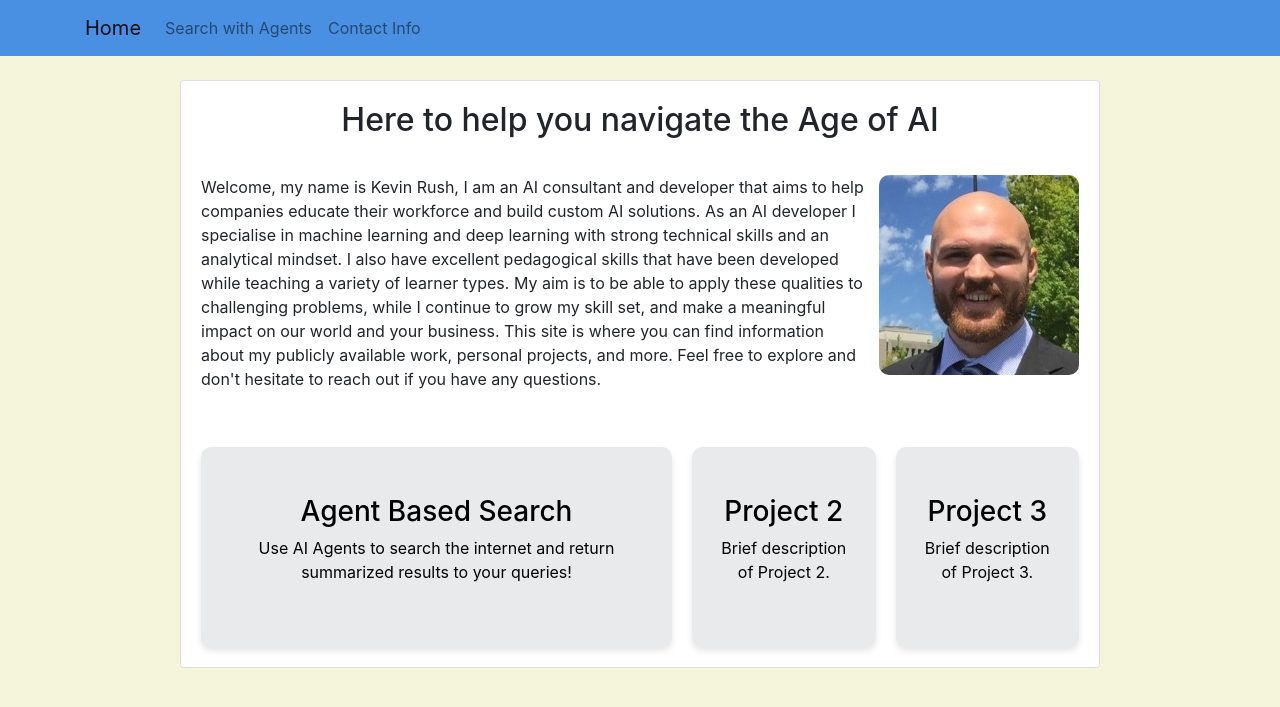
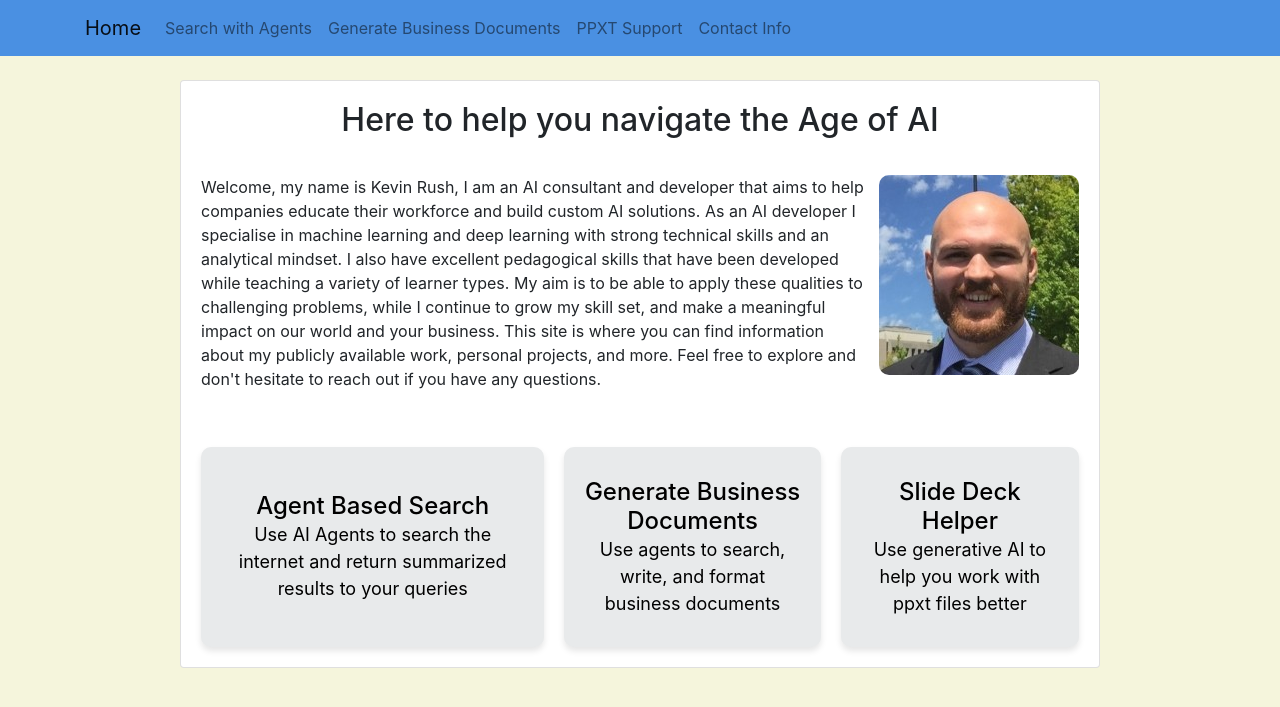
Before and after one commit to Kevin-Rush/agent_search_djproject, a Django app: page / in a window 1280 px wide. Shown: the top 707 px of the page. Run offline with Django 3.2, Linux system fonts and the light colour scheme; some libraries are stand-ins or nearby versions.

Commit message:
added placeholder pages to enable additional project navigation

```diff
--- a/mysite/core/views.py
+++ b/mysite/core/views.py
@@ -21,22 +21,22 @@ from .run_research_agent import run_search
 class Home(TemplateView):
     template_name = 'home.html'
 
-def search_landing(request):
-    return render(request, "search_landing.html")
+#all admin views
 
 def contact_info(request):
     return render(request, "contact_info.html")
 
+#all the views for the search functionality
+
+def search_landing(request):
+    return render(request, "search_landing.html")
+
 def prompt_list(request):
-    # prompts = Prompt.objects.all()
     prompts = Prompt.objects.all().order_by('-created_at')
 
     return render(request, "prompt_list.html", {
         "prompts": prompts
     })
-
-def gen_biz_docs(request):
-    return render(request, "gen_biz_docs.html")
 
 def show_result(request, prompt_id):
     prompt = get_object_or_404(Prompt, id=prompt_id)
@@ -68,6 +68,11 @@ def delete_prompt(request, pk):
         prompt.delete()
     return redirect('prompt_list')
 
+#all the views for the document creation
+
+def gen_biz_docs(request):
+    return render(request, "gen_biz_docs.html")
+
 def create_document(request):
     if request.method == "POST":
         form = DocumentForm(request.POST)
@@ -87,3 +92,8 @@ def create_document(request):
         form = DocumentForm()
 
     return render(request, "create_document.html", {"form": form})
+
+#all the views for the ppxt support
+
+def ppxt_support(request):
+    return render(request, "ppxt_support.html")
--- a/mysite/static/css/app2.css
+++ b/mysite/static/css/app2.css
@@ -8,13 +8,13 @@ body {
 
 .fixed-width-lg {
   width: 600px;
-  overflow: hidden; /* Hide any overflowing text */
-  text-overflow: ellipsis; /* Add ellipsis (...) to truncated text */
+  overflow: hidden;
+  text-overflow: ellipsis;
 }
 
 /* Loading Spinner */
 #loading-spinner {
-  display: none; /* Hidden by default */
+  display: none;
   position: fixed;
   top: 50%;
   left: 50%;
@@ -23,8 +23,8 @@ body {
 }
 
 #loading-spinner div {
-  border: 4px solid #f3f3f3; /* Light gray */
-  border-top: 4px solid #007bff; /* Blue */
+  border: 4px solid #f3f3f3;
+  border-top: 4px solid #007bff;
   border-radius: 50%;
   width: 40px;
   height: 40px;
@@ -143,7 +143,13 @@ img {
   box-shadow: 0 8px 16px rgba(0, 0, 0, 0.2);
 }
 
-.project-tile h3 .project-tile p {
+.project-tile h3 {
+  font-size: 24px;
+  margin: 0;
+}
+
+.project-tile p {
+  font-size: 18px;
   margin: 0;
 }
 
--- a/mysite/templates/base.html
+++ b/mysite/templates/base.html
@@ -27,9 +27,12 @@
               <a href="{% url 'prompt_list' %}">View Search History</a>
             </div>
           </li>
-          <!-- <li class="nav-item">
-            <a class="nav-link" href="{% url 'prompt_list' %}">Search History</a>
-          </li> -->
+          <li class="nav-item">
+            <a class="nav-link" href="{% url 'gen_biz_docs' %}">Generate Business Documents</a>
+          </li>
+          <li class="nav-item">
+            <a class="nav-link" href="{% url 'ppxt_support' %}">PPXT Support</a>
+          </li>
           <li class="nav-item">
             <a class="nav-link" href="{% url 'contact_info' %}">Contact Info</a>
           </li>
--- a/mysite/templates/contact_info.html
+++ b/mysite/templates/contact_info.html
@@ -5,10 +5,10 @@
     <div class="container">
         <h2 class="card-title" style="text-align: center;">Contact Information</h2>
 
-        <p>For any questions or inquiries, please feel free to reach out to me via email or LinkedIn:
+        <p>For any questions or inquiries, please feel free to reach out to me via email or LinkedIn: </p>
             <ul>
                 <li><a href="mailto:kevinrush.net@gmail.com">kevinrush.net@gmail.com</a></li>
-                <li><a href="https://www.linkedin.com/kevin-Rush">My LinkedIn</a></p></li>
+                <li><a href="https://www.linkedin.com/kevin-Rush">My LinkedIn</a></li>
             </ul>
         <p>If you want to look at the code for this site and my other work, you can checkout my GitHub:</p>
         <ul>
--- a/mysite/templates/home.html
+++ b/mysite/templates/home.html
@@ -26,19 +26,19 @@
     <a href="{% url 'search_landing' %}" style="text-decoration: none; color: inherit;">
         <button class="project-tile">
             <h3>Agent Based Search</h3>
-            <p>Use AI Agents to search the internet and return summarized results to your queries!</p>
+            <p>Use AI Agents to search the internet and return summarized results to your queries</p>
         </button>
     </a>
-    <a href="{% url 'search_landing' %}" style="text-decoration: none; color: inherit;">
+    <a href="{% url 'gen_biz_docs' %}" style="text-decoration: none; color: inherit;">
         <button class="project-tile">
-            <h3>Project 2</h3>
-            <p>Brief description of Project 2.</p>
+            <h3>Generate Business Documents</h3>
+            <p>Use agents to search, write, and format business documents</p>
         </button>
     </a>
-    <a href="{% url 'search_landing' %}" style="text-decoration: none; color: inherit;">
+    <a href="{% url 'ppxt_support' %}" style="text-decoration: none; color: inherit;">
         <button class="project-tile">
-            <h3>Project 3</h3>
-            <p>Brief description of Project 3.</p>
+            <h3>Slide Deck Helper</h3>
+            <p>Use generative AI to help you work with ppxt files better</p>
         </button>
     </a>
 </div>
--- a/mysite/urls.py
+++ b/mysite/urls.py
@@ -23,8 +23,7 @@ urlpatterns = [
 
     path('gen_biz_docs/', views.gen_biz_docs, name='gen_biz_docs'),
 
-
-
+    path('ppxt_support/', views.ppxt_support, name='ppxt_support'),
 
     path('admin/', admin.site.urls),
 ]
```
